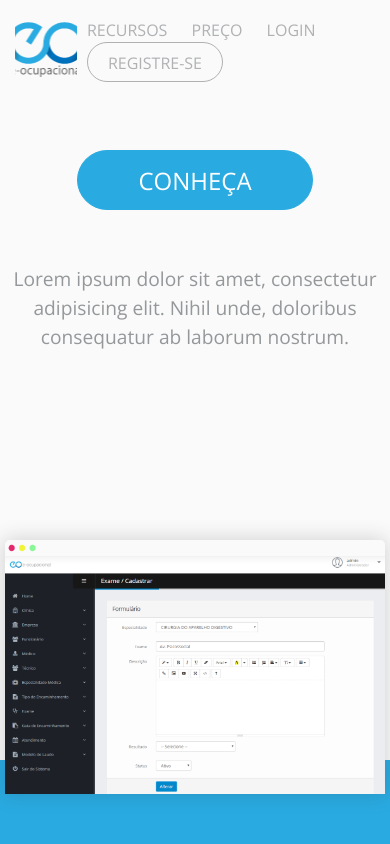
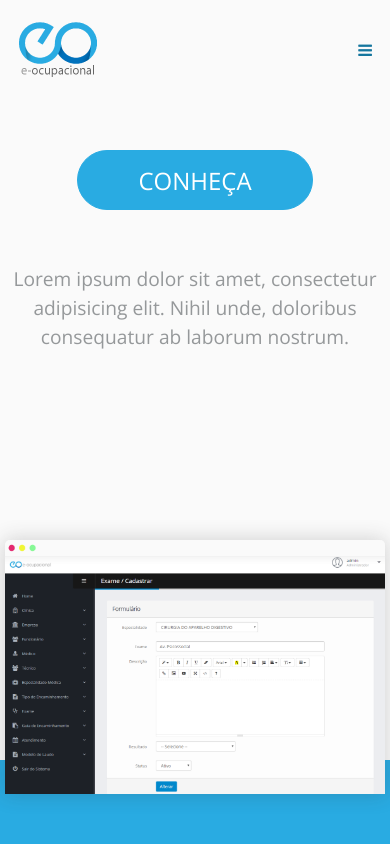
Before and after one commit to FelipeGangrel/eocupacional, a website: page index.html in a window 390 px wide. Shown: the top 844 px of the page. Drawn offline with nearby package versions, Linux system fonts and the light colour scheme; files that its build step writes are made by us from their sources.

Commit message:
design responsivo

```diff
--- a/index.html
+++ b/index.html
@@ -23,6 +23,9 @@
         </ul>
       </div>
     </div>
+  </div>
+  <div class="menu-toggle" menu-toggle>
+    <i class="fa fa-bars"></i>
   </div>
 </section>
 
--- a/src/js/app.js
+++ b/src/js/app.js
@@ -16,6 +16,11 @@ $(document).ready(()=>{
       event.preventDefault();
   });
 
+  $('[menu-toggle]').on('click', function(event){
+    console.log('clicou');
+    $('section#navbar .menu').toggleClass('toggle');
+    $(this).toggleClass('toggle');
+  });
 
   let posicaoLimiar = $('#sub-start').offset().top;
 
--- a/src/scss/app.scss
+++ b/src/scss/app.scss
@@ -65,6 +65,31 @@ section#navbar{
           }
         }
       }
+      @include breakpoint(xs){
+        position: fixed;
+        right: -300px;
+        top: 0;
+        width: 200px;
+        height: 100vh;
+        background-color: #fafafa;
+        box-shadow: -2px 0px 10px 2px rgba(#333, .1);
+        transition: all .5s ease-in-out;
+        padding-top: 20px;
+        ul{
+          display: flex;
+          flex-direction: column;
+          li{
+            display: block;
+            padding: 5px 20px;
+            a.registre-se{
+              width: 100%;
+            }
+          }
+        }
+        &.toggle{
+          right: 0;
+        }
+      }
     }
     .logo{
       width: 85px;
@@ -77,6 +102,26 @@ section#navbar{
         background-position: center center;
         background-repeat: no-repeat;
       }
+    }
+  }
+  .menu-toggle{
+    position: absolute;
+    height: 100%;
+    width: 50px;
+    text-align: center;
+    display: flex;
+    justify-content: center;
+    align-content: center;
+    align-items: center;
+    top: 0;
+    right: -50px;
+    color: $azul_2;
+    transition: all .5s ease-in-out;
+    @include breakpoint(xs){
+      right: 0;
+    }
+    &.toggle{
+      right: 200px;
     }
   }
 }
```
Also changed, not shown: dist/css/app.css, dist/js/app.js, dist/js/app.min.js.
